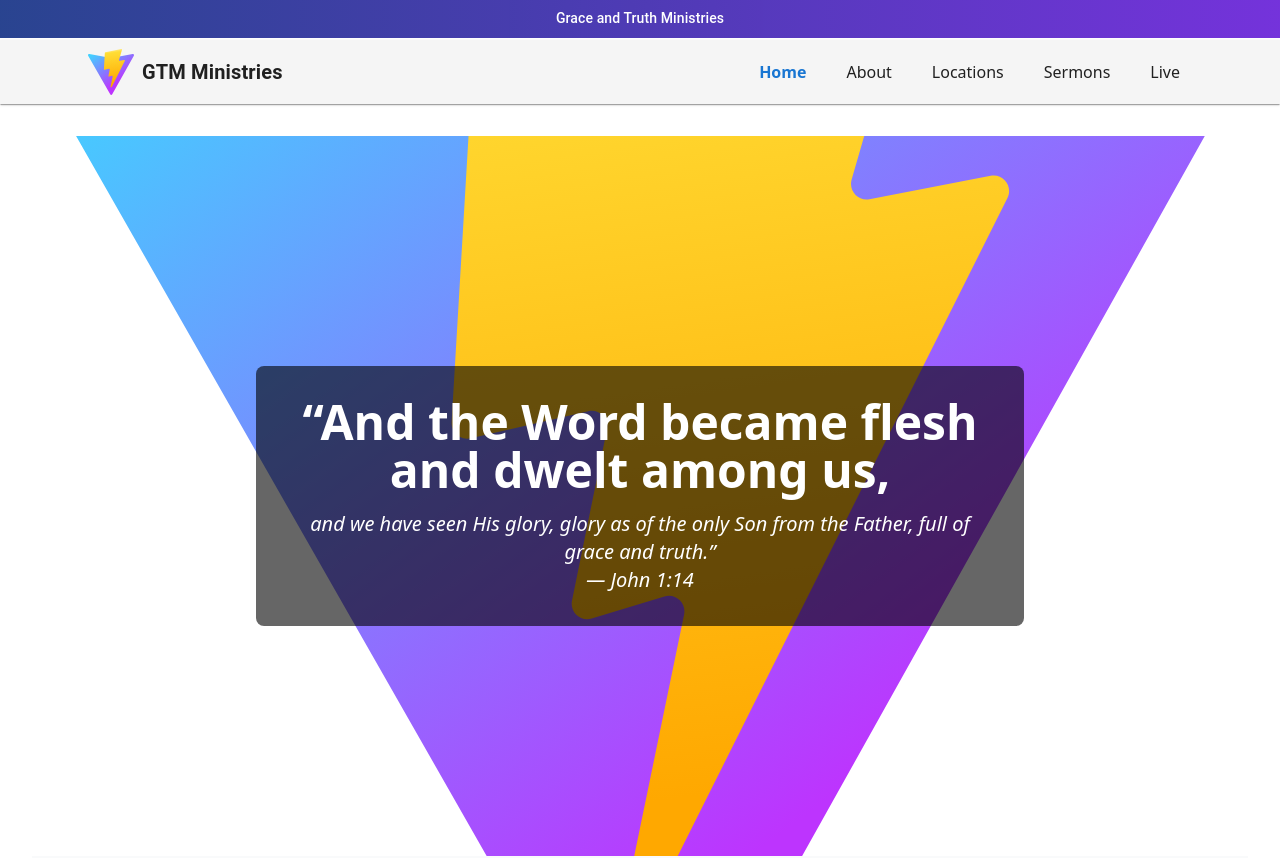
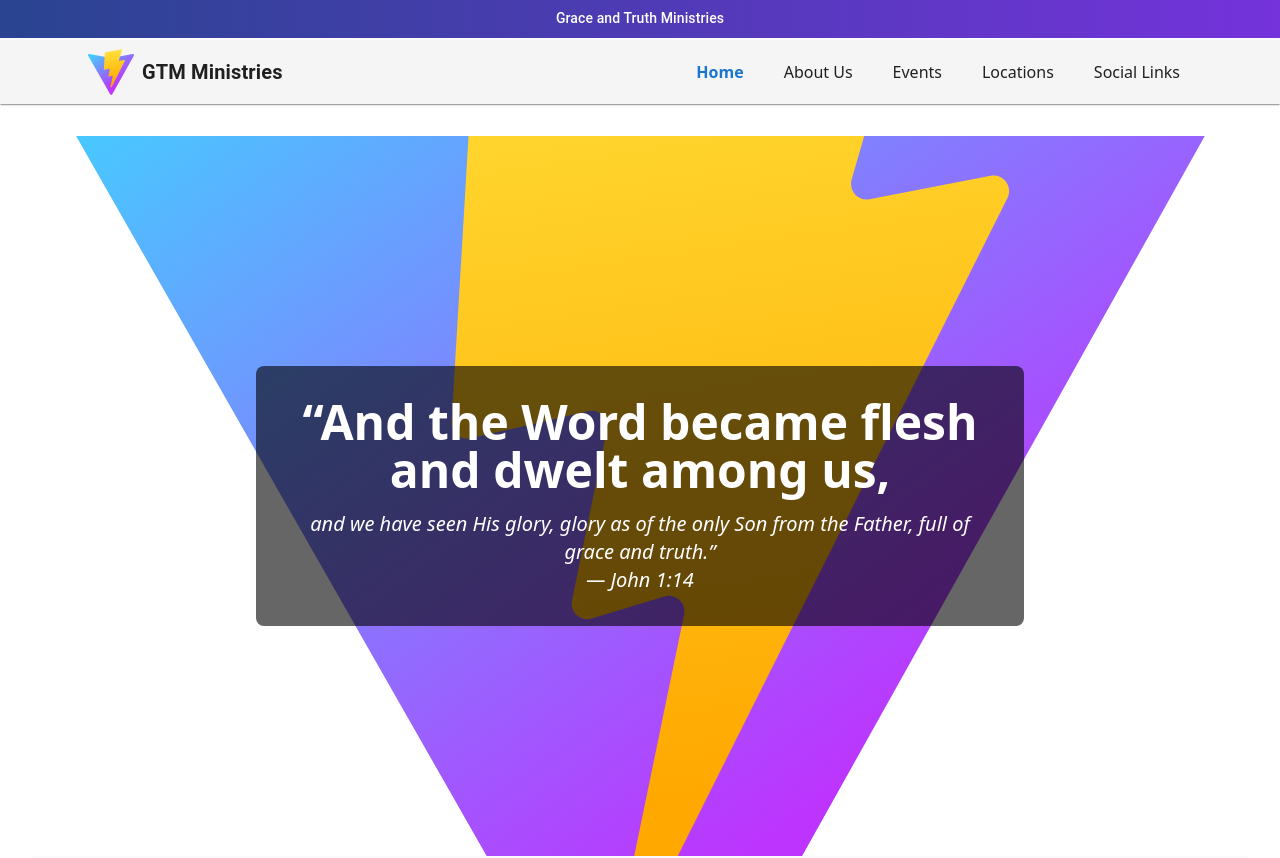
Before and after one commit to gitcat456/f_finalgtm, a React (Vite) app: page / in a window 1280 px wide. Shown: the top 858 px of the page. Built offline with nearby package versions, Linux system fonts and the light colour scheme.

Commit message:
Adds the relevant links

```diff
--- a/src/components/navbar.jsx
+++ b/src/components/navbar.jsx
@@ -6,10 +6,10 @@ import { NavLink } from 'react-router-dom';
 
 const navLinks = [
   { label: 'Home', to: '/' },
-  { label: 'About', to: '/about' },
+  { label: 'About Us', to: '/about' },
+  { label: 'Events', to: '/events' },
   { label: 'Locations', to: '/locations' },
-  { label: 'Sermons', to: '/sermons' },
-  { label: 'Live', to: '/livestream' },
+  { label: 'Social Links', to: '/socials' },
 ];
 
 const Navbar = () => {
```
